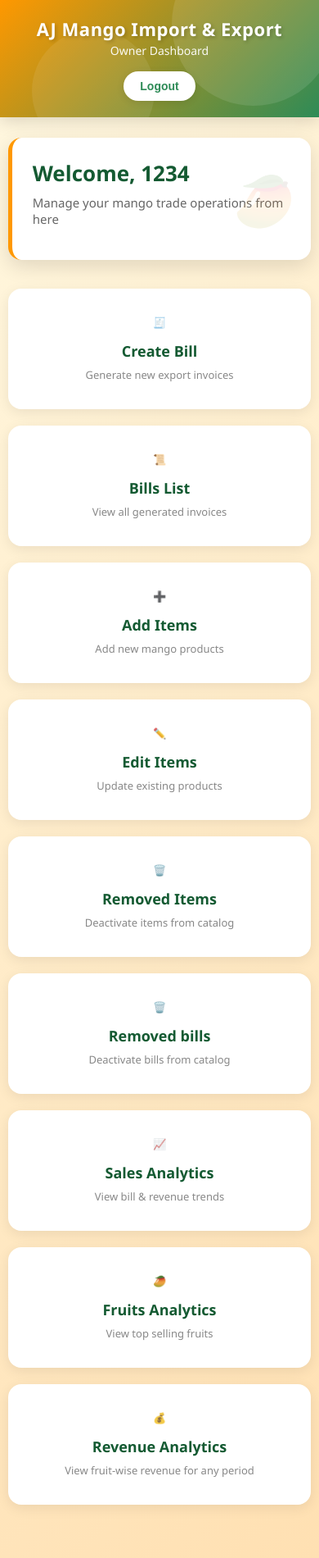
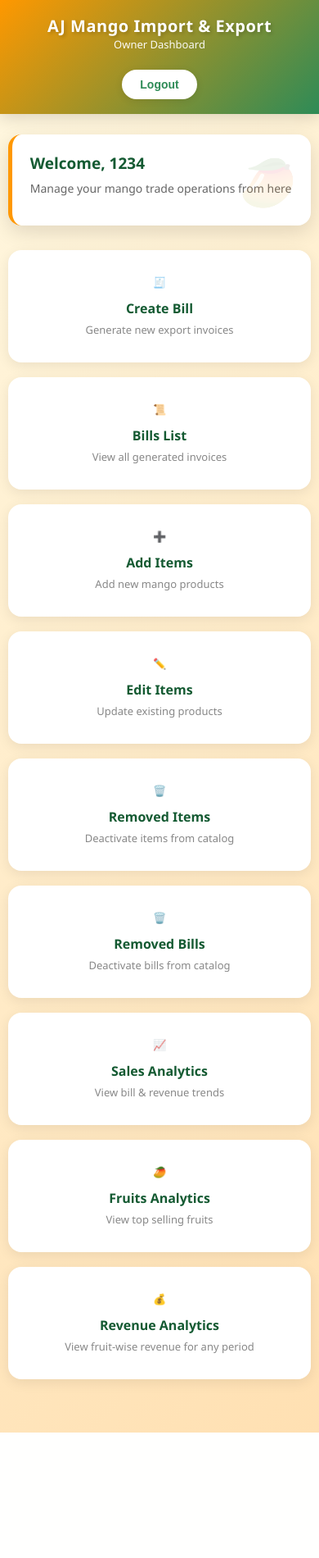
Before and after one commit to Khaleel-tech/AJ-trading, a Django app: page /dashboard/ in a window 390 px wide. Shown: the whole page at 82% size. After the commit the page ends 1747 px from the top, so only its background shows below. Run offline with Django 5.2, Linux system fonts and the light colour scheme; a user stored in the database is signed in.

```diff
--- a/billing/templates/billing/dashboard.html
+++ b/billing/templates/billing/dashboard.html
@@ -1,8 +1,9 @@
-
 <!DOCTYPE html>
 <html>
 <head>
     <title>Owner Dashboard | AJ Mango Exports</title>
+    <meta name="viewport" content="width=device-width, initial-scale=1.0">
+
     <style>
         * {
             box-sizing: border-box;
@@ -16,48 +17,25 @@
             min-height: 100vh;
         }
 
+        /* ================= HEADER ================= */
+
         .header {
             background: linear-gradient(135deg, #FF9800 0%, #2E8B57 100%);
             color: white;
-            padding: 25px 40px;
+            padding: 22px 30px;
             display: flex;
             justify-content: space-between;
             align-items: center;
             box-shadow: 0 4px 20px rgba(0,0,0,0.15);
             position: relative;
             overflow: hidden;
-        }
-
-        .header::before {
-            content: '';
-            position: absolute;
-            top: -50%;
-            right: -5%;
-            width: 200px;
-            height: 200px;
-            background: rgba(255,255,255,0.1);
-            border-radius: 50%;
-        }
-
-        .header::after {
-            content: '';
-            position: absolute;
-            bottom: -30%;
-            left: 10%;
-            width: 150px;
-            height: 150px;
-            background: rgba(255,255,255,0.08);
-            border-radius: 50%;
-        }
-
-        .header-content {
-            position: relative;
-            z-index: 1;
+            flex-wrap: wrap;
+            gap: 12px;
         }
 
         .header h1 {
             margin: 0;
-            font-size: 28px;
+            font-size: 26px;
             font-weight: 700;
             letter-spacing: 0.5px;
             text-shadow: 2px 2px 4px rgba(0,0,0,0.2);
@@ -69,19 +47,22 @@
             font-weight: 300;
         }
 
+        .header-content {
+            display: flex;
+            flex-direction: column;
+        }
+
         .logout-btn {
             background: white;
             color: #2E8B57;
             border: none;
-            padding: 10px 20px;
+            padding: 10px 22px;
             border-radius: 25px;
             cursor: pointer;
             font-weight: 600;
             font-size: 14px;
             transition: all 0.3s ease;
             box-shadow: 0 2px 10px rgba(0,0,0,0.1);
-            position: relative;
-            z-index: 1;
         }
 
         .logout-btn:hover {
@@ -90,18 +71,22 @@
             box-shadow: 0 4px 15px rgba(0,0,0,0.2);
         }
 
+        /* ================= CONTAINER ================= */
+
         .container {
             width: 90%;
             max-width: 1200px;
-            margin: 40px auto;
+            margin: 35px auto;
             padding-bottom: 40px;
         }
 
+        /* ================= WELCOME BOX ================= */
+
         .welcome-box {
             background: white;
-            padding: 30px 35px;
+            padding: 28px 32px;
             border-radius: 16px;
-            margin-bottom: 35px;
+            margin-bottom: 30px;
             box-shadow: 0 8px 24px rgba(0,0,0,0.12);
             border-left: 5px solid #FF9800;
             position: relative;
@@ -111,17 +96,17 @@
         .welcome-box::before {
             content: '🥭';
             position: absolute;
-            right: 20px;
+            right: 18px;
             top: 50%;
             transform: translateY(-50%);
-            font-size: 60px;
+            font-size: 56px;
             opacity: 0.1;
         }
 
         .welcome-box h2 {
             margin: 0;
             color: #145A32;
-            font-size: 26px;
+            font-size: 24px;
             font-weight: 700;
         }
 
@@ -131,22 +116,25 @@
             font-size: 15px;
         }
 
+        /* ================= CARDS ================= */
+
         .cards {
             display: grid;
             grid-template-columns: repeat(auto-fit, minmax(240px, 1fr));
-            gap: 25px;
+            gap: 22px;
         }
 
         .card {
             background: white;
-            padding: 30px 25px;
+            padding: 28px 22px;
             border-radius: 16px;
             text-align: center;
             box-shadow: 0 4px 16px rgba(0,0,0,0.08);
-            transition: all 0.3s cubic-bezier(0.4, 0, 0.2, 1);
+            transition: all 0.3s ease;
             position: relative;
             overflow: hidden;
             border: 2px solid transparent;
+            animation: fadeIn 0.5s ease forwards;
         }
 
         .card::before {
@@ -166,22 +154,20 @@
         }
 
         .card:hover {
-            transform: translateY(-8px);
-            box-shadow: 0 12px 32px rgba(0,0,0,0.15);
+            transform: translateY(-6px);
+            box-shadow: 0 10px 28px rgba(0,0,0,0.15);
             border-color: #FF9800;
         }
 
         .card-icon {
-            font-size: 42px;
-            margin-bottom: 12px;
+            font-size: 40px;
+            margin-bottom: 10px;
             display: block;
-            filter: grayscale(20%);
             transition: all 0.3s ease;
         }
 
         .card:hover .card-icon {
             transform: scale(1.15);
-            filter: grayscale(0%);
         }
 
         .card a {
@@ -190,7 +176,7 @@
             font-size: 18px;
             font-weight: 700;
             display: block;
-            margin-bottom: 8px;
+            margin-bottom: 6px;
             transition: color 0.3s ease;
         }
 
@@ -205,32 +191,7 @@
             line-height: 1.5;
         }
 
-        @media (max-width: 768px) {
-            .header {
-                padding: 20px 25px;
-                flex-direction: column;
-                gap: 15px;
-                text-align: center;
-            }
-
-            .header h1 {
-                font-size: 22px;
-            }
-
-            .container {
-                width: 95%;
-                margin: 25px auto;
-            }
-
-            .cards {
-                grid-template-columns: 1fr;
-                gap: 20px;
-            }
-
-            .welcome-box {
-                padding: 25px;
-            }
-        }
+        /* ================= ANIMATION ================= */
 
         @keyframes fadeIn {
             from {
@@ -243,15 +204,79 @@
             }
         }
 
-        .card {
-            animation: fadeIn 0.5s ease forwards;
+        .card:nth-child(1) { animation-delay: 0.05s; }
+        .card:nth-child(2) { animation-delay: 0.1s; }
+        .card:nth-child(3) { animation-delay: 0.15s; }
+        .card:nth-child(4) { animation-delay: 0.2s; }
+        .card:nth-child(5) { animation-delay: 0.25s; }
+        .card:nth-child(6) { animation-delay: 0.3s; }
+        .card:nth-child(7) { animation-delay: 0.35s; }
+        .card:nth-child(8) { animation-delay: 0.4s; }
+        .card:nth-child(9) { animation-delay: 0.45s; }
+
+        /* ================= RESPONSIVE ================= */
+
+        @media (max-width: 768px) {
+            .header {
+                flex-direction: column;
+                align-items: center;
+                text-align: center;
+                padding: 18px 20px;
+            }
+
+            .header h1 {
+                font-size: 22px;
+            }
+
+            .header span {
+                font-size: 13px;
+            }
+
+            .logout-btn {
+                margin-top: 10px;
+            }
+
+            .container {
+                width: 95%;
+                margin: 25px auto;
+            }
+
+            .welcome-box {
+                padding: 22px;
+            }
+
+            .welcome-box h2 {
+                font-size: 21px;
+            }
+
+            .cards {
+                grid-template-columns: 1fr;
+                gap: 18px;
+            }
         }
 
-        .card:nth-child(1) { animation-delay: 0.1s; }
-        .card:nth-child(2) { animation-delay: 0.2s; }
-        .card:nth-child(3) { animation-delay: 0.3s; }
-        .card:nth-child(4) { animation-delay: 0.4s; }
-        .card:nth-child(5) { animation-delay: 0.5s; }
+        @media (max-width: 480px) {
+            .header h1 {
+                font-size: 20px;
+            }
+
+            .welcome-box h2 {
+                font-size: 19px;
+            }
+
+            .welcome-box p {
+                font-size: 14px;
+            }
+
+            .card a {
+                font-size: 16px;
+            }
+
+            .card-icon {
+                font-size: 34px;
+            }
+        }
+
     </style>
 </head>
 
@@ -312,15 +337,9 @@
 
         <div class="card">
             <span class="card-icon">🗑️</span>
-            <a href="{% url 'removed_bills' %}">Removed bills</a>
+            <a href="{% url 'removed_bills' %}">Removed Bills</a>
             <span>Deactivate bills from catalog</span>
         </div>
-
-        <!-- <div class="card">
-            <span class="card-icon">📊</span>
-            <a href="{% url 'analytics_dashboard' %}">Analytics</a>
-            <span>View daily, monthly & yearly bill trends</span>
-        </div> -->
 
         <div class="card">
             <span class="card-icon">📈</span>
@@ -340,9 +359,6 @@
             <span>View fruit-wise revenue for any period</span>
         </div>
 
-
-
-
     </div>
 
 </div>
```
